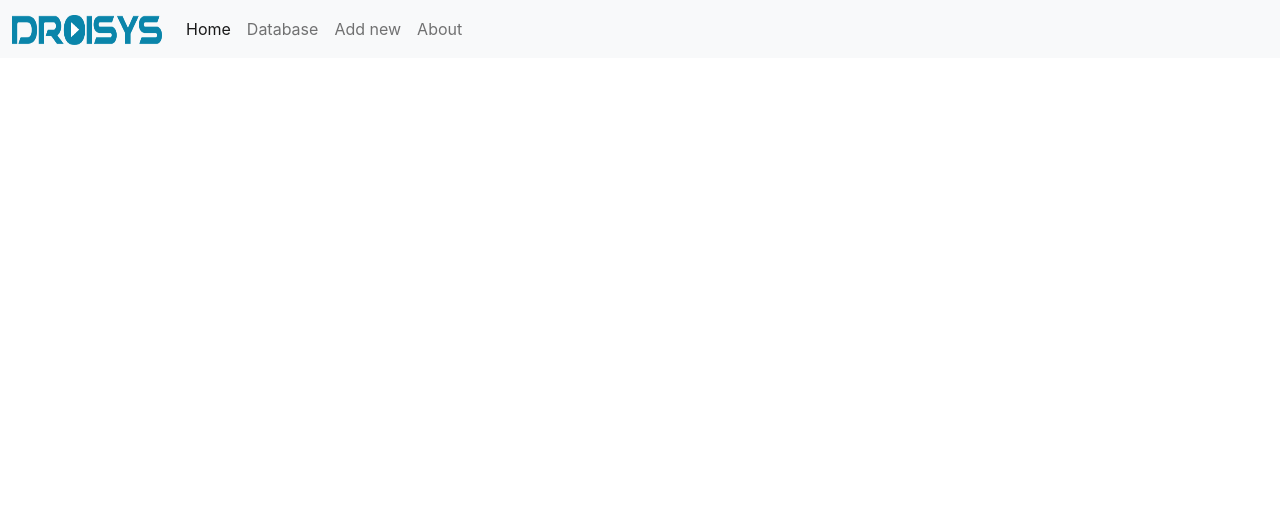
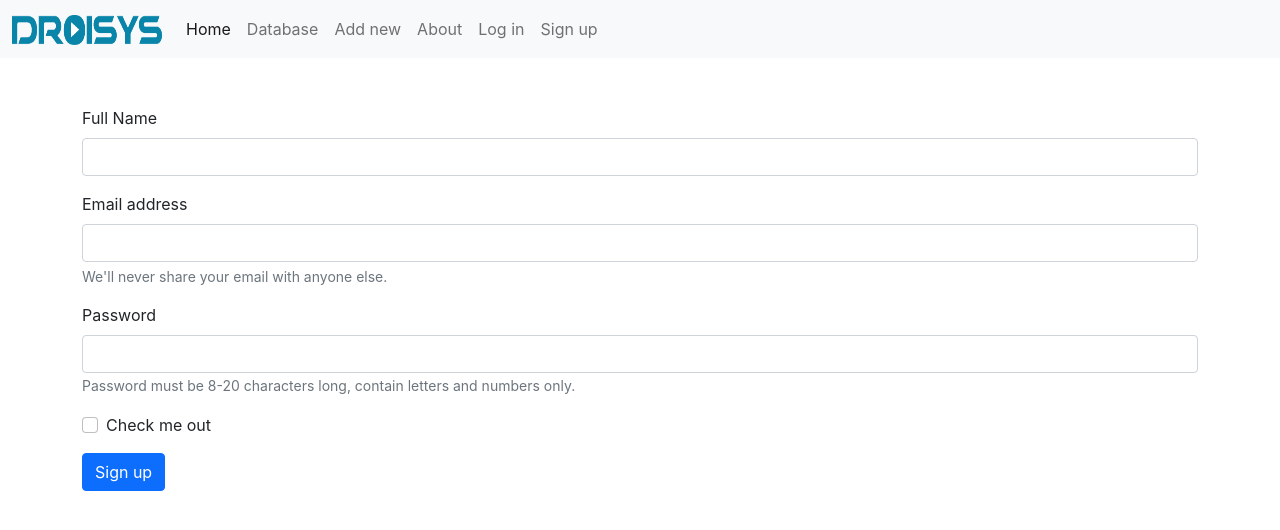
Before and after one commit to nadeem-droisys/Droisys-vocab, a React (Create React App) app in the folder my-app/: page /Sign-up in a window 1280 px wide. Shown: the top 530 px of the page. Built offline with nearby package versions, Linux system fonts and the light colour scheme.

Commit message:
login form and signup form created and added

```diff
--- a/my-app/package.json
+++ b/my-app/package.json
@@ -1,11 +1,13 @@
 {
   "name": "my-app",
+  "homepage": "https://nadeem-droisys.github.io/Droisys-vocab",
   "version": "0.1.0",
   "private": true,
   "dependencies": {
     "@testing-library/jest-dom": "^5.16.2",
     "@testing-library/react": "^12.1.2",
     "@testing-library/user-event": "^13.5.0",
+    "gh-pages": "^3.2.3",
     "react": "^17.0.2",
     "react-dom": "^17.0.2",
     "react-router-dom": "^6.2.1",
@@ -13,6 +15,8 @@
     "web-vitals": "^2.1.4"
   },
   "scripts": {
+    "predeploy": "npm run build",
+    "deploy": "gh-pages -d build",
     "start": "react-scripts start",
     "build": "react-scripts build",
     "test": "react-scripts test",
--- a/my-app/src/App.js
+++ b/my-app/src/App.js
@@ -9,6 +9,8 @@ import Newword from './components/Newword';
 import Home from './components/Home';
 import About from './components/About';
 import Database from './components/Database';
+import Form from './components/Form';
+import Login from './components/Login';
 
 function App() {
   return (
@@ -19,6 +21,8 @@ function App() {
        <Route path="/Database" element={<Database />} />
        <Route path="/Newword" element={<Newword />} />
        <Route path="/About" element={<About />} />
+       <Route path="/Sign-up" element={<Form/>} />
+       <Route path="/Log-in" element={<Login/>} />
      </Routes>
      </BrowserRouter>
   );
--- /dev/null
+++ b/my-app/src/components/Form.js
@@ -0,0 +1,29 @@
+import React from 'react';
+
+export default function Form() {
+  return <div className='container'>
+      <form className='mt-5'>
+  <div className="mb-3 w-90">
+    <label htmlFor="exampleInputUsername" className="form-label">Full Name</label>
+    <input type="text" className="form-control" id="exampleInputUsername" />
+  </div>
+  <div className="mb-3 w-90">
+    <label htmlFor="exampleInputEmail1" className="form-label">Email address</label>
+    <input type="email" className="form-control" id="exampleInputEmail1" aria-describedby="emailHelp"/>
+    <div id="emailHelp" className="form-text">We'll never share your email with anyone else.</div>
+  </div>
+  <div className="mb-3 w-90">
+    <label htmlFor="exampleInputPassword1" className="form-label">Password</label>
+    <input type="password" className="form-control" id="exampleInputPassword1"/>
+    <small id="passwordHelpBlock" className="form-text text-muted">
+  Password must be 8-20 characters long, contain letters and numbers only.
+</small>
+  </div>
+  <div className="mb-3 form-check">
+    <input type="checkbox" className="form-check-input" id="exampleCheck1"/>
+    <label className="form-check-label" htmlFor="exampleCheck1">Check me out</label>
+  </div>
+  <button type="submit" className="btn btn-primary">Sign up</button>
+</form>
+  </div>;
+}
--- /dev/null
+++ b/my-app/src/components/Login.js
@@ -0,0 +1,25 @@
+import React from 'react';
+import { Link } from 'react-router-dom';
+
+export default function Login() {
+  return <div className='container mt-5'>
+      <form>
+  <div className="form-group w-90">
+    <label htmlFor="exampleInputEmail1">Email address</label>
+    <input type="email" className="form-control" id="exampleInputEmail1" aria-describedby="emailHelp"/>
+    <small id="emailHelp" className="form-text text-muted">We'll never share your email with anyone else.</small>
+  </div>
+  <div className="form-group w-90">
+    <label htmlFor="exampleInputPassword1">Password</label>
+    <input type="password" className="form-control" id="exampleInputPassword1"/>
+  </div>
+  <div className="form-group form-check">
+    <input type="checkbox" className="form-check-input" id="exampleCheck1"/>
+    <label className="form-check-label" htmlFor="exampleCheck1">Check me out</label>
+  </div>
+  <button type="submit" className="btn btn-primary">Log in</button>
+  <button type="button" className="btn btn-success mx-2"><Link className='text-decoration-none text-light ' to="/Sign-up">Sign up</Link></button>
+
+</form>
+  </div>;
+}
--- a/my-app/src/components/Navbar.js
+++ b/my-app/src/components/Navbar.js
@@ -24,6 +24,12 @@ export default function Navbar() {
         <li className="nav-item">
           <Link className="nav-link" to="/About">About</Link>
         </li>
+        <li className="nav-item">
+          <Link className="nav-link" to="/Log-in">Log in</Link>
+        </li>
+        <li className="nav-item">
+          <Link className="nav-link" to="/Sign-up">Sign up</Link>
+        </li>
 
       </ul>
 
```
Also changed, not shown: 1 other file (tests, documents, lock files or other folders).
